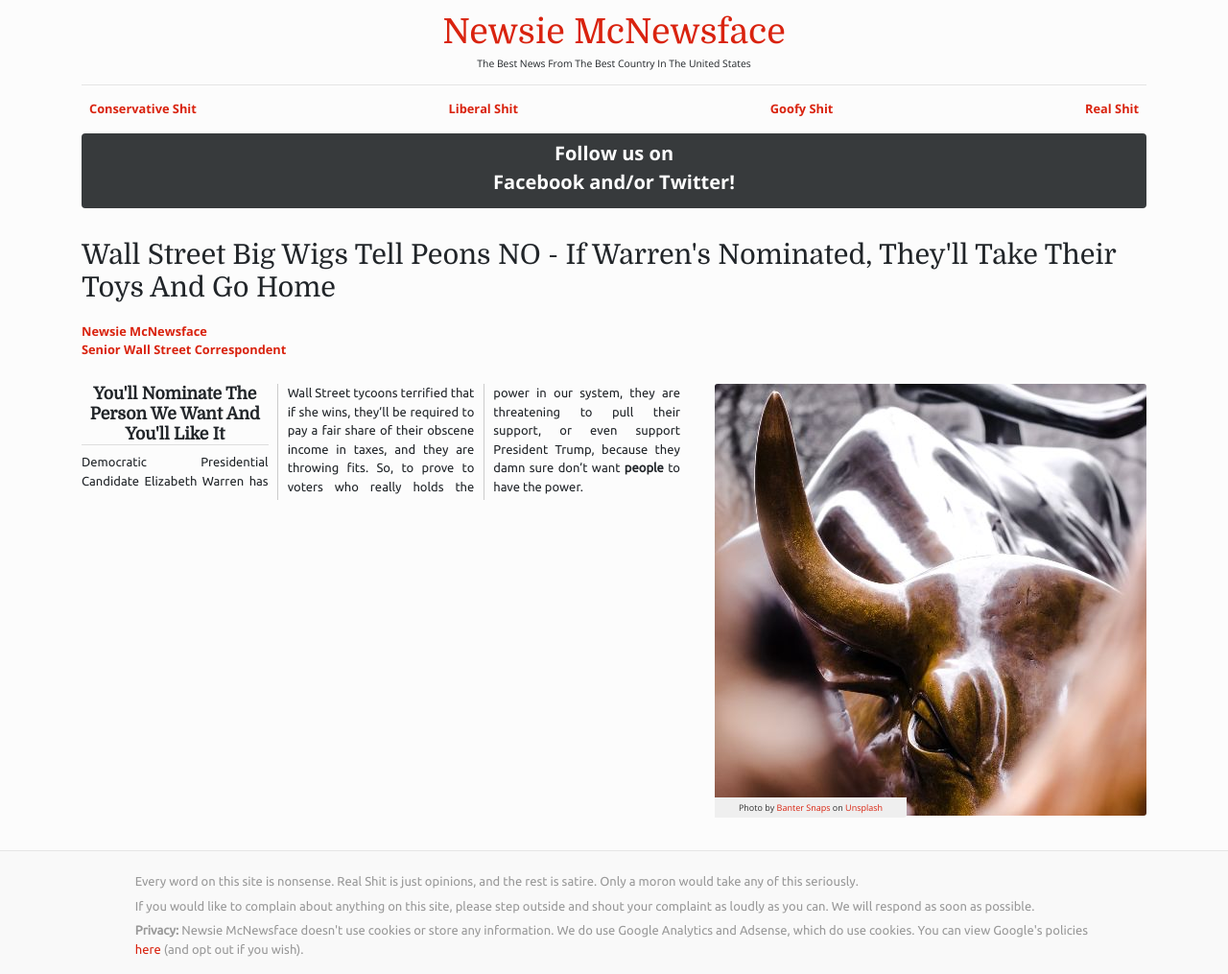
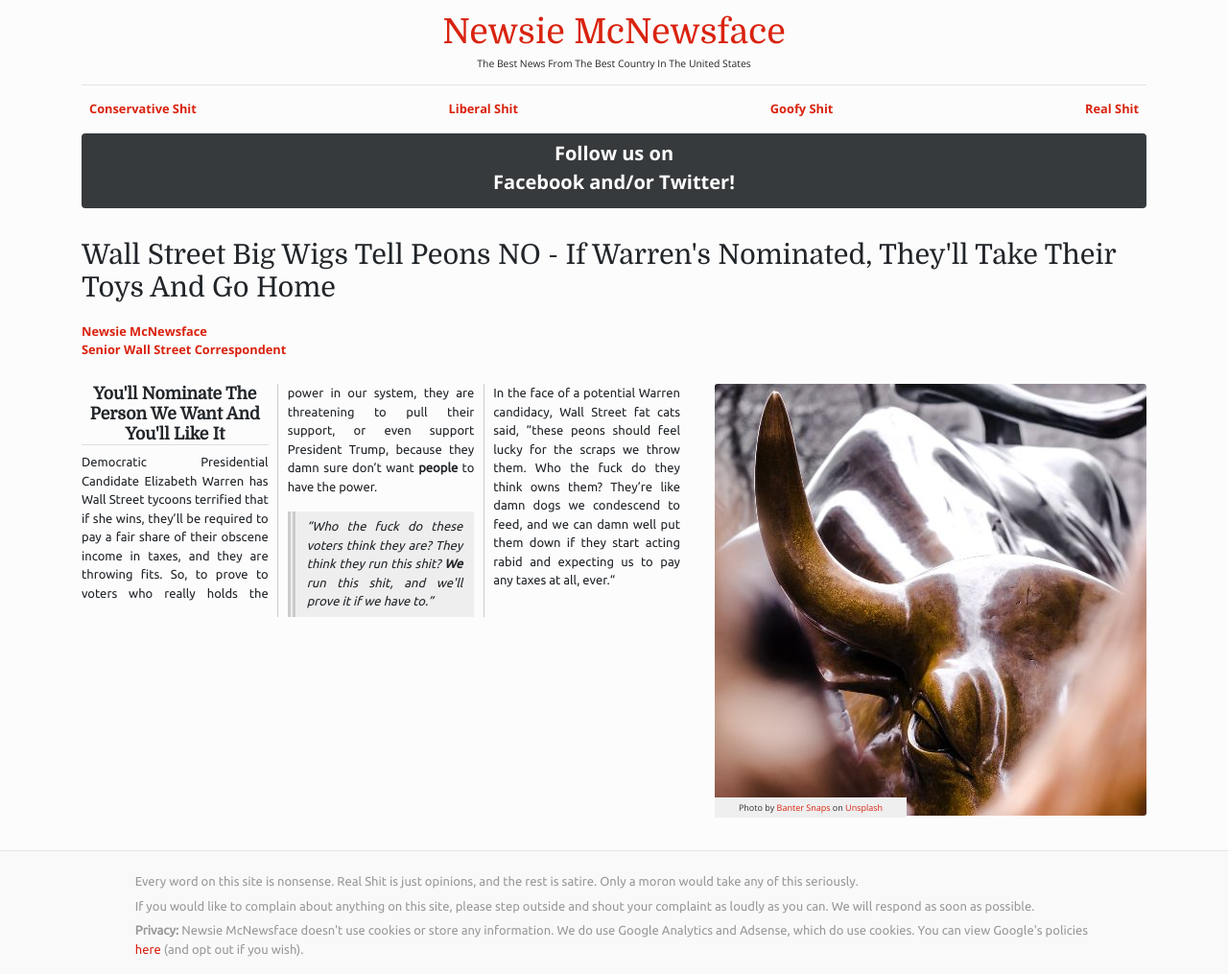
Before and after one commit to virtualstyle/newsface, a Jekyll site: the page built from _posts/2019-09-26-wall-street-warren.md, in a window 1280 px wide. Shown: the whole page at 96% size. Built offline with Jekyll 4.4.1, drawn with Linux system fonts in a browser that asks for light colours; nearby versions of some CDN libraries.

Commit message:
Add to new article

```diff
--- a/_posts/2019-09-26-wall-street-warren.md
+++ b/_posts/2019-09-26-wall-street-warren.md
@@ -13,3 +13,7 @@ alt: "Wall Street bull statue"
 ## You&apos;ll Nominate The Person We Want And You&apos;ll Like It
 
 Democratic Presidential Candidate Elizabeth Warren has Wall Street tycoons terrified that if she wins, they'll be required to pay a fair share of their obscene income in taxes, and they are throwing fits. So, to prove to voters who really holds the power in our system, they are threatening to pull their support, or even support President Trump, because they damn sure don't want **people** to have the power.
+
+> *&ldquo;Who the fuck do these voters think they are? They think they run this shit? **We** run this shit, and we&apos;ll prove it if we have to.&rdquo;*
+
+In the face of a potential Warren candidacy, Wall Street fat cats said, &rdquo;these peons should feel lucky for the scraps we throw them. Who the fuck do they think owns them? They're like damn dogs we condescend to feed, and we can damn well put them down if they start acting rabid and expecting us to pay any taxes at all, ever.&ldquo;
```
